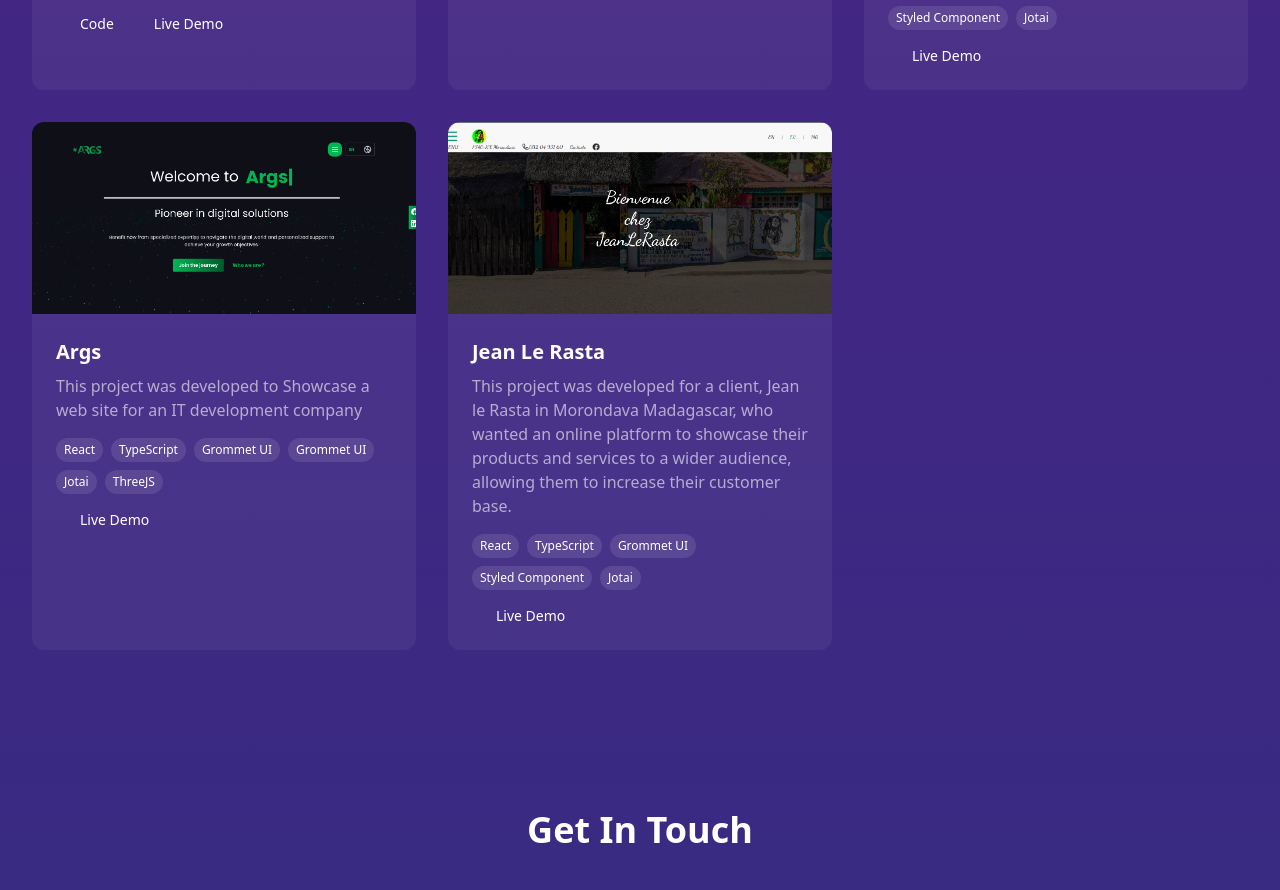
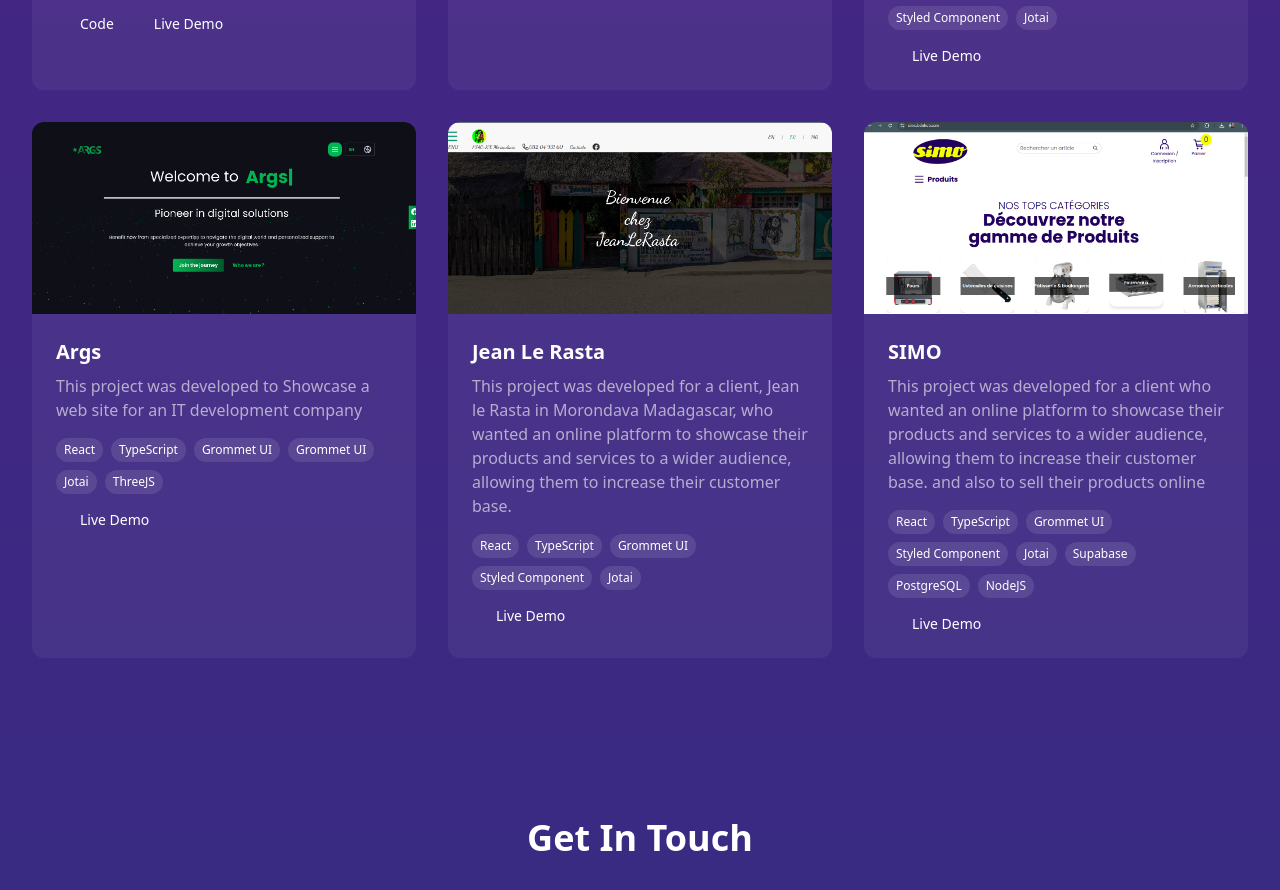
Before and after one commit to SafidyRH/Portfolio-, a React (Vite) app: page / in a window 1280 px wide. Shown: the part 1980-2870 px from the top of the page. Built offline with nearby package versions, Linux system fonts and the light colour scheme; some icons are missing.

Commit message:
migration to vite deployment file

```diff
--- a/src/components/portfolio.jsx
+++ b/src/components/portfolio.jsx
@@ -4,6 +4,7 @@ import madagemBoImg from '../assets/boMadagems.0c300561.png'
 import pdbImg from '../assets/etang.8915b60d.png'
 import argumentsImg from '../assets/ARGS.4951ed63.png'
 import jlrImg from '../assets/jlr.2b9c01ea.png'
+import SIMOIMG from '../assets/SIMO.png'
 
 const projects = [
   {
@@ -50,6 +51,15 @@ const projects = [
     technologies: ['React', 'TypeScript', 'Grommet UI', 'Styled Component', 'Jotai'],
     githubUrl: '',
     liveUrl: 'https://jlr.bdnhub.com/',
+  },
+  {
+    id: 7,
+    title: 'SIMO',
+    description: 'This project was developed for a client who wanted an online platform to showcase their products and services to a wider audience, allowing them to increase their customer base. and also to sell their products online',
+    image: SIMOIMG,
+    technologies: ['React', 'TypeScript', 'Grommet UI', 'Styled Component', 'Jotai', 'Supabase', 'PostgreSQL', 'NodeJS'],
+    githubUrl: '',
+    liveUrl: 'https://simo.bdnhub.com/',
   },
 ]
 
```
Also changed, not shown: src/assets/SIMO.png (added).
